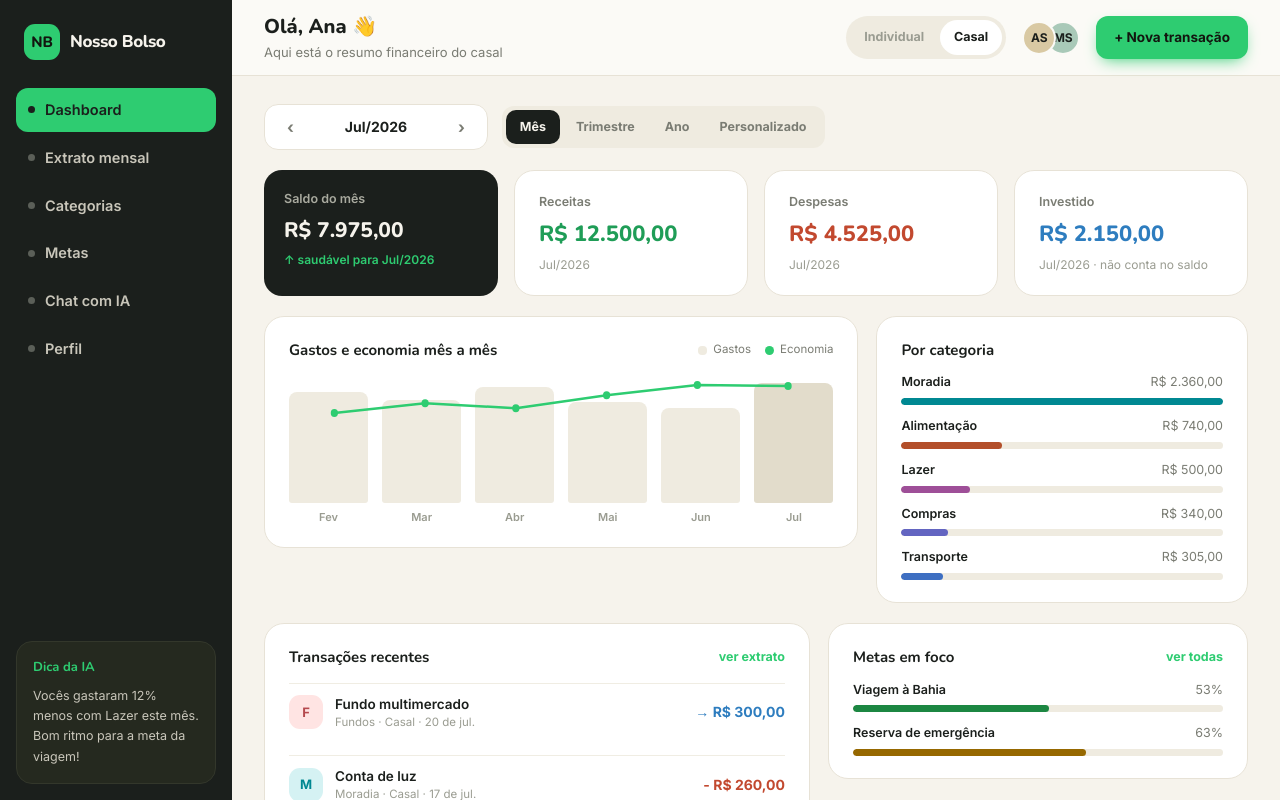
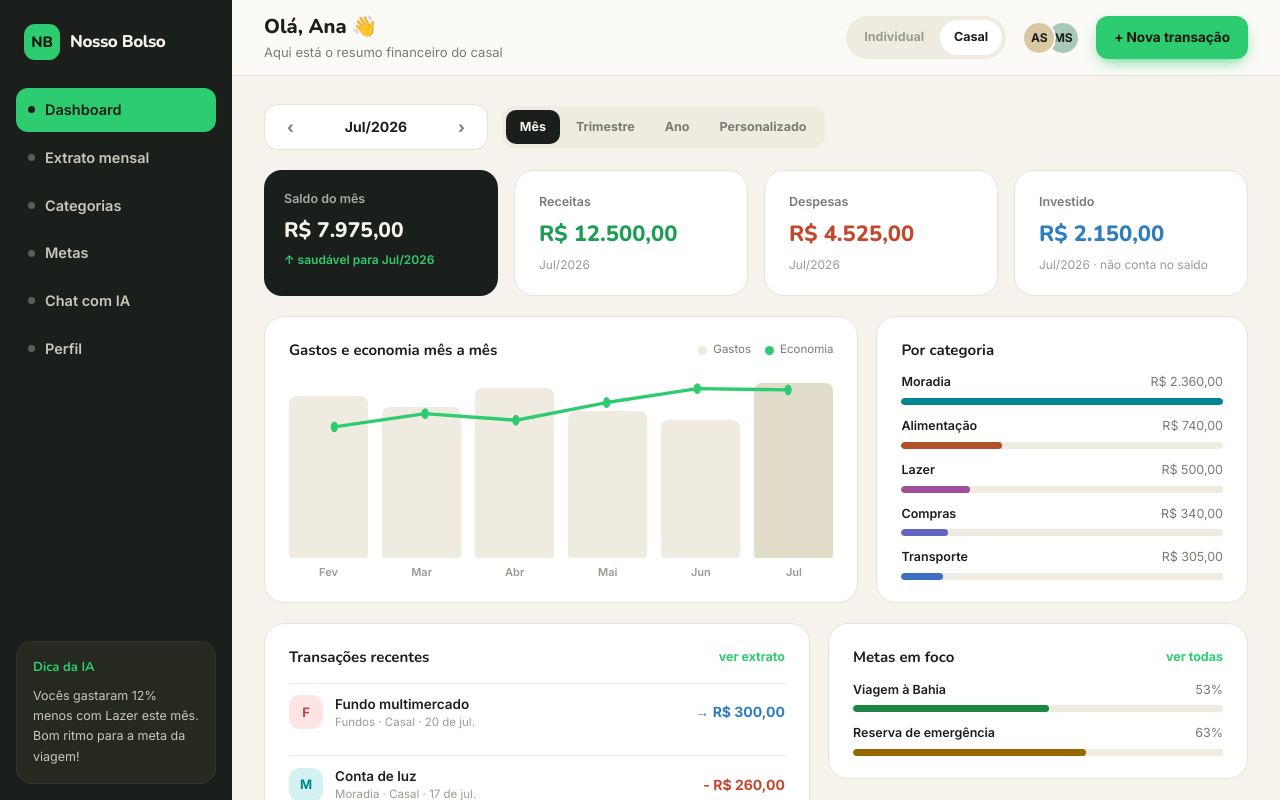
Before and after one commit to olavo69/nosso-bolso, a React (Vite) app: page / in a window 1280 px wide. Built offline with nearby package versions, Linux system fonts and the light colour scheme.

Commit message:
fix: card do grafico agora estica pra mesma altura do card Por categoria, barras maiores e mais legiveis

```diff
--- a/src/components/dashboard/SpendChart.tsx
+++ b/src/components/dashboard/SpendChart.tsx
@@ -34,7 +34,7 @@ export function SpendChart({ monthlyHistory, monthIndex, accent }: SpendChartPro
   const linePoints = points.map((p) => `${p.x},${p.y}`).join(' ')
 
   return (
-    <div className="flex flex-col gap-3.5 rounded-card border border-border bg-surface p-[22px_24px]">
+    <div className="flex h-full flex-col gap-3.5 rounded-card border border-border bg-surface p-[22px_24px]">
       <div className="flex items-center justify-between">
         <div className="font-heading text-[15px] font-bold">
           Gastos e economia mês a mês
@@ -55,8 +55,8 @@ export function SpendChart({ monthlyHistory, monthIndex, accent }: SpendChartPro
       </div>
 
       <div
-        className="relative flex items-end gap-3.5 pt-2"
-        style={{ height: CHART_HEIGHT }}
+        className="relative flex flex-1 items-end gap-3.5 pt-2"
+        style={{ minHeight: CHART_HEIGHT }}
       >
         {spendChart.map((b) => (
           <div
--- a/src/pages/Dashboard.tsx
+++ b/src/pages/Dashboard.tsx
@@ -89,7 +89,7 @@ export function Dashboard() {
         periodLabel={label}
       />
 
-      <div className="grid grid-cols-[1.6fr_1fr] items-start gap-[18px]">
+      <div className="grid grid-cols-[1.6fr_1fr] items-stretch gap-[18px]">
         <SpendChart
           monthlyHistory={monthlyHistory}
           monthIndex={period.monthIndex}
```
